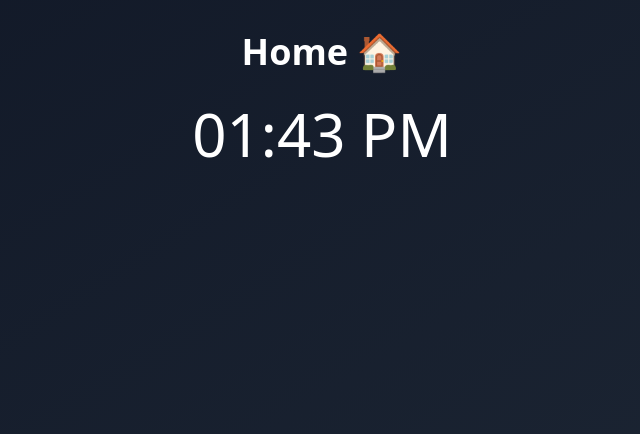
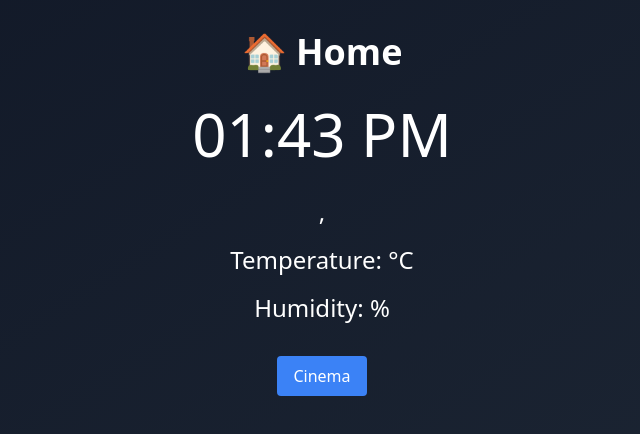
Before and after one commit to ivisorea/raspi_cinema, a React (Vite) app: page / in a window 1280 px wide. Shown: the top 434 px of the page, without its empty margins (318-958 px from the left). Built offline with nearby package versions, Linux system fonts and the light colour scheme; no server answers.

Commit message:
add geolocation and weather display to App component

```diff
--- a/src/App.tsx
+++ b/src/App.tsx
@@ -1,9 +1,12 @@
-import React, { useState, useEffect } from 'react';
-// import ServiceGrid from './components/ServiceGrid';
-// import { services } from './config/services';
+import { useState, useEffect } from 'react';
+import ServiceGrid from './components/ServiceGrid';
+import { services } from './config/services';
 
 function App() {
   const [time, setTime] = useState(new Date());
+  const [location, setLocation] = useState({ city: '', country: '' });
+  const [weather, setWeather] = useState({ temperature: '', humidity: '' });
+  const [showServiceGrid, setShowServiceGrid] = useState(false);
 
   useEffect(() => {
     const timer = setInterval(() => {
@@ -12,14 +15,53 @@ function App() {
     return () => clearInterval(timer);
   }, []);
 
+  useEffect(() => {
+    navigator.geolocation.getCurrentPosition(async (position) => {
+      const { latitude, longitude } = position.coords;
+      const locationResponse = await fetch(`https://api.bigdatacloud.net/data/reverse-geocode-client?latitude=${latitude}&longitude=${longitude}&localityLanguage=en`);
+      const locationData = await locationResponse.json();
+      setLocation({ city: locationData.city, country: locationData.countryName });
+
+      const weatherResponse = await fetch(`https://api.open-meteo.com/v1/forecast?latitude=${latitude}&longitude=${longitude}&current_weather=true`);
+      const weatherData = await weatherResponse.json();
+      setWeather({ temperature: weatherData.current_weather.temperature, humidity: weatherData.current_weather.relative_humidity });
+    });
+  }, []);
+
   return (
     <div className="min-h-screen bg-gradient-to-br from-gray-900 to-gray-800 p-6 sm:p-8">
       <div className="mx-auto max-w-6xl">
-        <h1 className="mb-8 text-center text-4xl font-bold text-white">Home 🏠</h1>
-        <div className="text-center text-white text-6xl mb-8">
-          {time.toLocaleTimeString([], { hour: '2-digit', minute: '2-digit' })}
-        </div>
-        {/* <ServiceGrid services={services} /> */}
+        {!showServiceGrid && (
+          <>
+            <h1 className="mb-8 text-center text-4xl font-bold text-white">🏠 Home </h1>
+            <div className="text-center text-white text-6xl mb-8">
+              {time.toLocaleTimeString([], { hour: '2-digit', minute: '2-digit' })}
+            </div>
+            <div className="text-center text-white text-2xl mb-4">
+              {location.city}, {location.country}
+            </div>
+            <div className="text-center text-white text-2xl mb-4">
+              Temperature: {weather.temperature}°C
+            </div>
+            <div className="text-center text-white text-2xl mb-8">
+              Humidity: {weather.humidity}%
+            </div>
+            <div className="text-center mb-8">
+              <button
+                className="px-4 py-2 bg-blue-500 text-white rounded"
+                onClick={() => setShowServiceGrid(true)}
+              >
+                Cinema
+              </button>
+            </div>
+          </>
+          )}
+        {showServiceGrid && (
+          <>
+            <h1 className="mb-8 text-center text-4xl font-bold text-white">🍿 Cinema Paradise 🎬</h1>
+            <ServiceGrid services={services} />
+          </>
+        )}
       </div>
     </div>
   );
```
